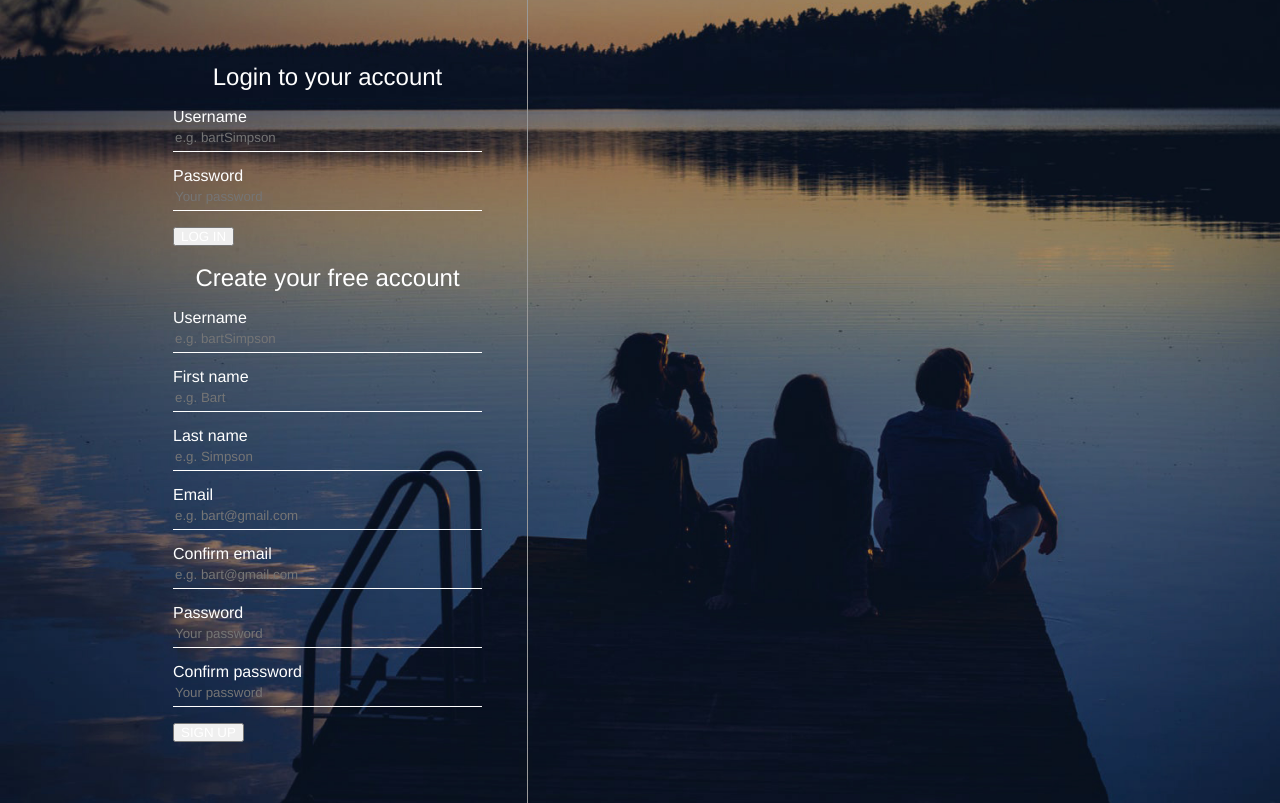
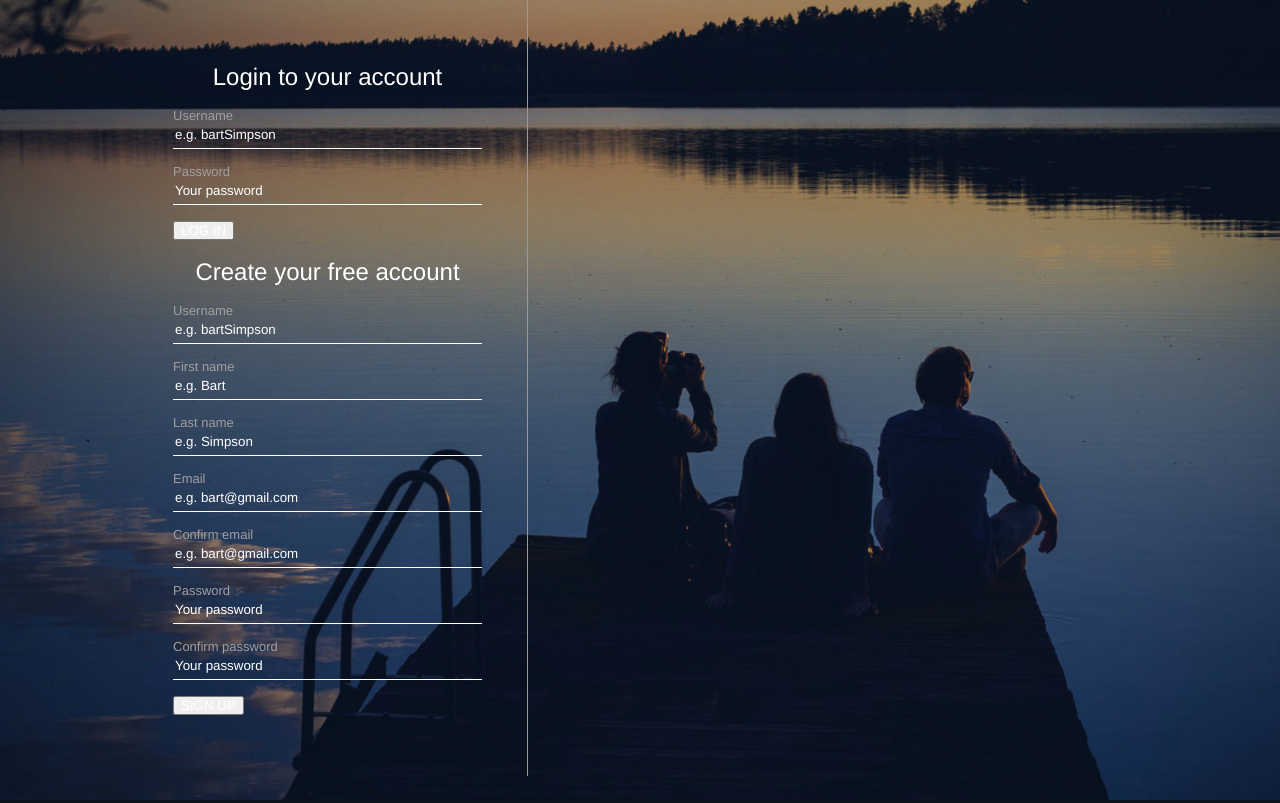
Before and after one commit to WilsonBenavides/Slotify, a PHP site: page /register.php in a window 1280 px wide. Run offline with PHP 8.4, Linux system fonts and the light colour scheme.

Commit message:
ep 27 Input placeholder color

```diff
--- a/assets/css/register.css
+++ b/assets/css/register.css
@@ -30,6 +30,24 @@ body {
 	max-width: 1024px;
 }
 
+::-webkit-input-placeholder { /* WebKit, Blink, Edge */
+    color:    #fff;
+}
+:-moz-placeholder { /* Mozilla Firefox 4 to 18 */
+   color:    #fff;
+   opacity:  1;
+}
+::-moz-placeholder { /* Mozilla Firefox 19+ */
+   color:    #fff;
+   opacity:  1;
+}
+:-ms-input-placeholder { /* Internet Explorer 10-11 */
+   color:    #fff;
+}
+::-ms-input-placeholder { /* Microsoft Edge */
+   color:    #fff;
+}
+
 #inputContainer {
     width: 400px;
     padding: 45px;
@@ -52,3 +70,9 @@ body {
     line-height: 27px;
     width: 100%;
 }
+
+#inputContainer label {
+	color: #a0a0a0;
+    font-size: 13px;
+    margin-top: 15px;
+}
```
